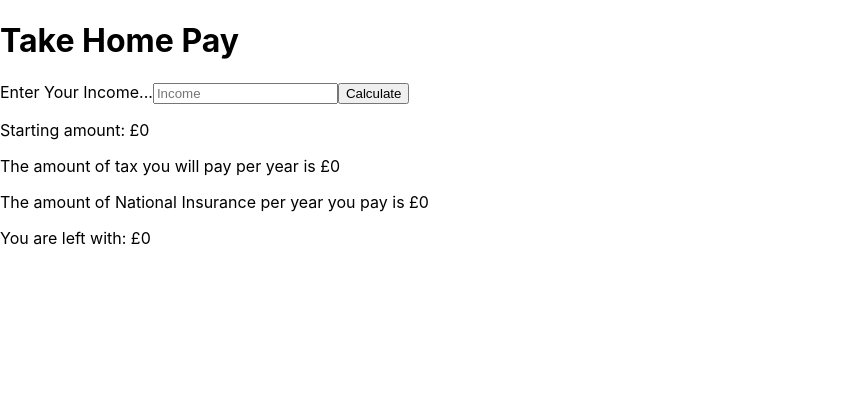
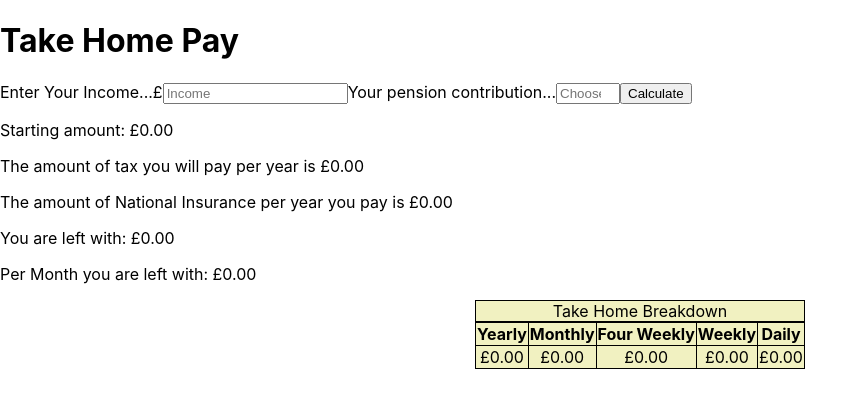
Before and after one commit to jordandavidson1990/take-home-pay-calculator, a React (Create React App) app: page / in a window 1280 px wide. Shown: the top 408 px of the page, without its empty margins (0-867 px from the left). Built offline with nearby package versions, Linux system fonts and the light colour scheme.

Commit message:
added table, next step to add pension contribution

```diff
--- a/src/components/IncomeForm.js
+++ b/src/components/IncomeForm.js
@@ -4,15 +4,17 @@ function IncomeForm({ calculate }) {
 
     const handleClick = (e) => {
         e.preventDefault();
+        calculate(e.target);
 
-        calculate(e.target.income.value);
     }
 
     return (
         <>
             <form onSubmit={handleClick}>
-                <label htmlFor="income">Enter Your Income...</label>
-                <input type="number" placeholder="Income" min={0} step={1} id="income" />
+                <label htmlFor="income">Enter Your Income...£</label>
+                <input type="number" placeholder="Income" min={0} step={0.01} id="income" />
+                <label htmlFor="pension">Your pension contribution...</label>
+                <input type="number" placeholder="Choose your pension contribution..." min={0} max={100} id="pension" />
                 <input type="submit" value="Calculate" />
             </form>
         </>
--- /dev/null
+++ b/src/components/ResultTable.css
@@ -0,0 +1,15 @@
+table {
+    border-spacing: 10px;
+    margin: auto;
+    text-align: center;
+    background-color: #f1f1c1;
+}
+
+table,
+th,
+td,
+caption {
+    border: 1px solid black;
+    border-collapse: collapse;
+    background-color: #f1f1c1;
+}
--- /dev/null
+++ b/src/components/ResultTable.js
@@ -0,0 +1,33 @@
+import React from 'react'
+import './ResultTable.css';
+
+function ResultTable({ leftover, localeStringSpecs, uk }) {
+    const monthly = leftover / 12
+    const weekly = leftover / 52
+    const daily = leftover / 260
+
+    return (
+        <table>
+            <thead></thead>
+            <caption>Take Home Breakdown</caption>
+            <tbody>
+                <tr>
+                    <th>Yearly</th>
+                    <th>Monthly</th>
+                    <th>Four Weekly</th>
+                    <th>Weekly</th>
+                    <th>Daily</th>
+                </tr >
+                <tr>
+                    <td>{leftover.toLocaleString(uk, localeStringSpecs)}</td>
+                    <td>{monthly.toLocaleString(uk, localeStringSpecs)}</td>
+                    <td>{(weekly * 4).toLocaleString(uk, localeStringSpecs)}</td>
+                    <td>{weekly.toLocaleString(uk, localeStringSpecs)}</td>
+                    <td>{daily.toLocaleString(uk, localeStringSpecs)}</td>
+                </tr>
+            </tbody>
+        </table >
+    )
+}
+
+export default ResultTable
--- a/src/containers/MainContainer.js
+++ b/src/containers/MainContainer.js
@@ -1,10 +1,10 @@
 import React, { useState, useEffect } from 'react';
 import IncomeForm from '../components/IncomeForm'
-
+import ResultTable from '../components/ResultTable';
 
 function MainContainer() {
 
-    const [total, setTotal] = useState(0)
+    const [incomeTotal, setIncomeTotal] = useState(0)
     const [nationalInsuranceTotal, setNationalInsuranceTotal] = useState(0)
     const [leftover, setLeftover] = useState(0)
     const [start, setStart] = useState(0)
@@ -19,14 +19,14 @@ function MainContainer() {
         if (value >= 12500.00 && value <= 50000.00) {
             let taxableAmount = value - 12500.00
             taxableAmount *= 0.2
-            setTotal(taxableAmount.toFixed(2))
+            setIncomeTotal(taxableAmount)
         }
         // higher tax, 40% of anything between 50,001 & 150,000
         if (value > 50000.00 && value <= 150000.00) {
             // maximum tax in basic is 7,500
             if (value <= 100000.00) {
                 let taxableAmount = 7500.00 + ((value - 50000.00) * 0.4)
-                setTotal(taxableAmount.toFixed(2))
+                setIncomeTotal(taxableAmount)
             } else if (value > 100000.00) {
                 // for every pound you earn above 100,000 you lost 60p
                 let higherEarn = value - 100000
@@ -38,12 +38,12 @@ function MainContainer() {
                     // anything above this is back to the 40%
                     additional *= 0.4
                     const higherTaxableAmount = 27500 + higherEarn + additional
-                    setTotal(higherTaxableAmount.toFixed(2))
+                    setIncomeTotal(higherTaxableAmount)
                 } else {
                     higherEarn *= 0.6
                     // 27,500 is highest you get taxed up to 100,000
                     const higherTaxableAmount = 27500 + higherEarn
-                    setTotal(higherTaxableAmount.toFixed(2))
+                    setIncomeTotal(higherTaxableAmount)
                 }
             }
         }
@@ -51,42 +51,57 @@ function MainContainer() {
         if (value > 150000) {
             // maximum tax in higher is 52,500
             let taxableAmount = ((value - 150000) * 0.45) + 52500
-            setTotal(taxableAmount.toFixed(2))
+            setIncomeTotal(taxableAmount)
         }
         if (value < 12500) {
-            setTotal(0)
+            setIncomeTotal(0)
         }
     }
 
     const calculateNationalInsurance = (value) => {
+
         // You can earn up to £8632 before paying national insurance
-        // Basic rate of 12% applies before £50024
-        if (value > 8632 && value < 50024) {
+        // Basic rate of 12% applies before £50,024
+        if (value > 8632 && value <= 50024) {
             let taxableAmount = value - 8632
             let niPayment = taxableAmount * 0.12
-            setNationalInsuranceTotal(niPayment.toFixed(2))
+            setNationalInsuranceTotal(niPayment)
+        } else if (value > 50024) {
+            // higher rate of 2% applies after £50,024
+            // maximum NI carried over is £4,966.68
+            let taxableAmount = value - 50024
+            let niPayment = (taxableAmount * 0.02) + 4966.68
+            setNationalInsuranceTotal(niPayment)
         }
     }
 
     const calculate = (value) => {
-        calculateNationalInsurance(value)
-        calculateIncomeTax(value)
+        // debugger
+        calculateNationalInsurance(value.income.value)
+        calculateIncomeTax(value.income.value)
         // getLeftoverTotal(value)
     }
 
     const getLeftoverTotal = () => {
         // debugger
-        setLeftover(start - (parseFloat(total) + parseFloat(nationalInsuranceTotal)))
+        const total = start - (parseFloat(incomeTotal) + parseFloat(nationalInsuranceTotal))
+        setLeftover(total)
     }
+
+    const localeStringSpecs = { maximumFractionDigits: 2, style: 'currency', currency: 'GBP' }
+
+    const uk = 'en-uk';
 
     return (
         <>
             <h1>Take Home Pay</h1>
             <IncomeForm calculate={calculate} />
-            <p>Starting amount: £{start}</p>
-            <p>The amount of tax you will pay per year is £{total}</p>
-            <p>The amount of National Insurance per year you pay is £{nationalInsuranceTotal}</p>
-            <p>You are left with: £{leftover}</p>
+            <p>Starting amount: {parseFloat(start).toLocaleString(uk, localeStringSpecs)}</p>
+            <p>The amount of tax you will pay per year is {incomeTotal.toLocaleString(uk, localeStringSpecs)}</p>
+            <p>The amount of National Insurance per year you pay is {nationalInsuranceTotal.toLocaleString(uk, localeStringSpecs)}</p>
+            <p>You are left with: {leftover.toLocaleString(uk, localeStringSpecs)}</p>
+            <p>Per Month you are left with: {((leftover / 12).toLocaleString(uk, localeStringSpecs))}</p>
+            <ResultTable leftover={leftover} localeStringSpecs={localeStringSpecs} uk={uk} />
         </>
     )
 }
```
